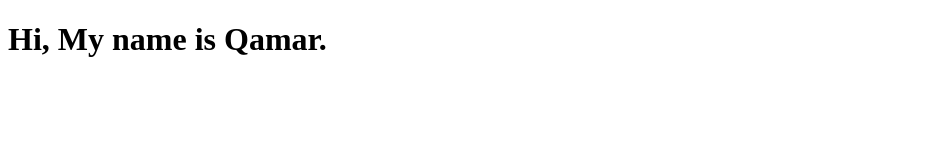
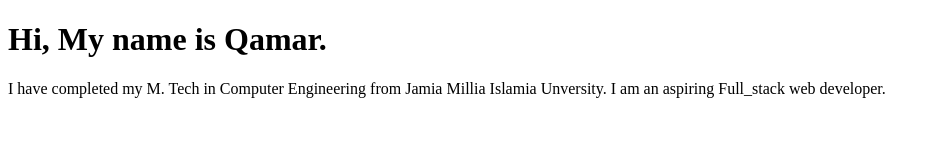
Before and after one commit to Qamar0745/MyPortfolio, a plain HTML site: page index.html in a window 1280 px wide. Shown: the whole page, without its empty margins (0-940 px from the left). Drawn offline with Linux system fonts and the light colour scheme.

Commit message:
Added Some details about myself
Added my college

```diff
--- a/index.html
+++ b/index.html
@@ -8,5 +8,8 @@
 </head>
 <body>
     <h1>Hi, My name is Qamar.</h1>
+    <p>I have completed my M. Tech in Computer Engineering from Jamia Millia Islamia Unversity.
+        I am an aspiring Full_stack web developer.
+    </p>
 </body>
 </html>
```
